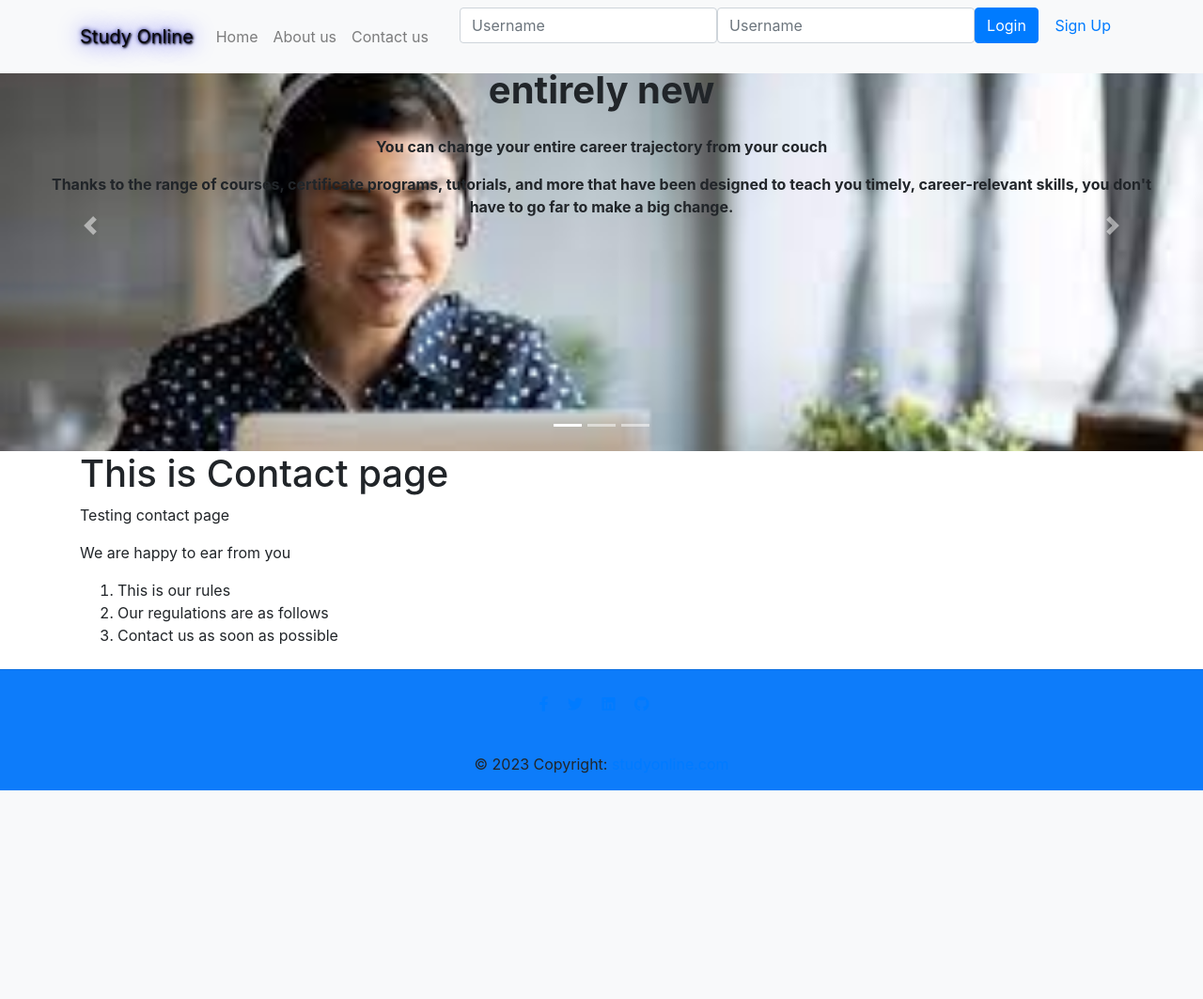
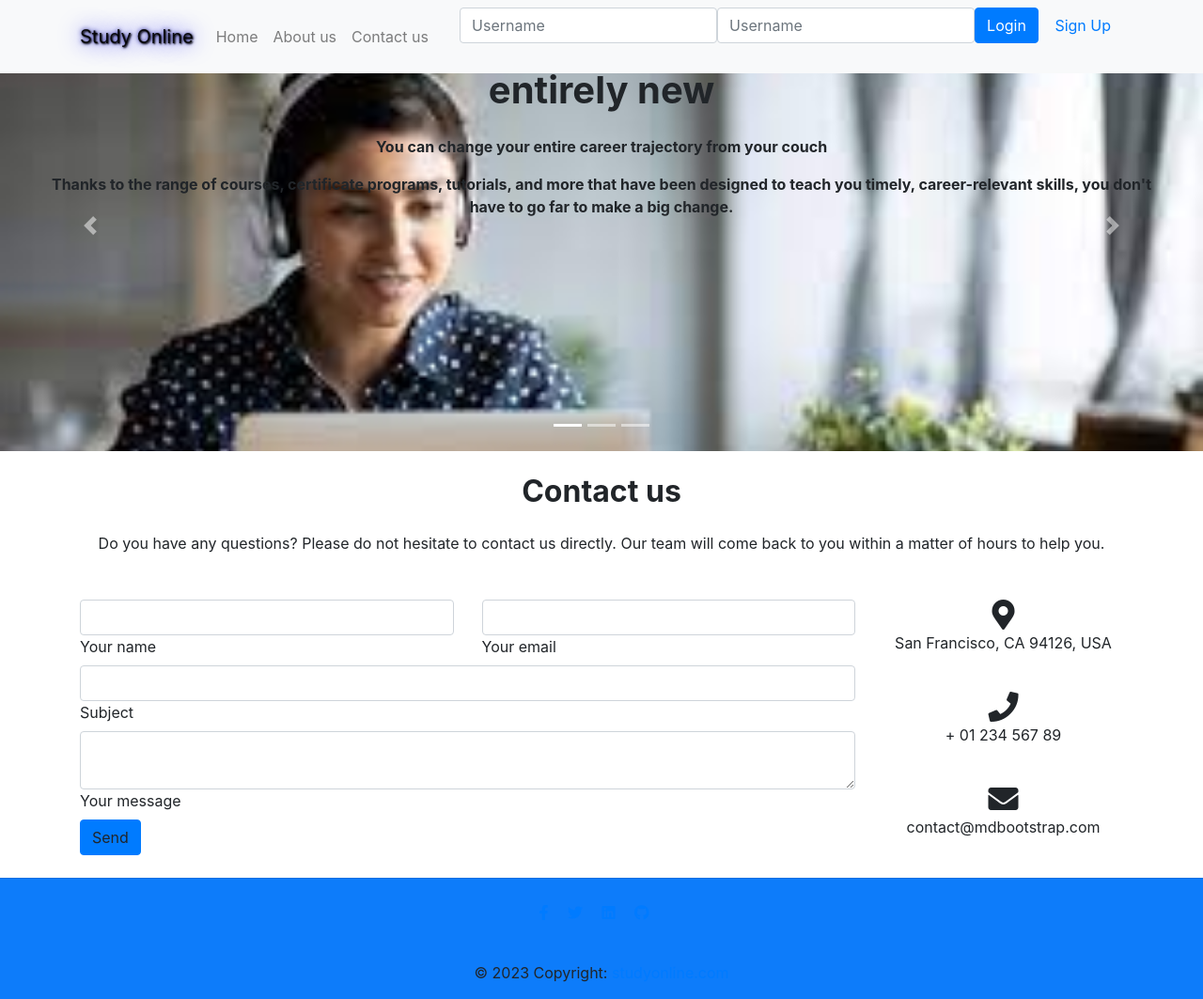
Before and after one commit to Tolujoh-n/studyonline, a Django app: page /contact/ in a window 1280 px wide. Shown: the whole page at 94% size. Before the commit the page ends 841 px from the top, so only its background shows below. Run offline with Django 3.2, Linux system fonts and the light colour scheme; some libraries are stand-ins or nearby versions.

Commit message:
contact page updated

```diff
--- a/studyonline/templates/contact.html
+++ b/studyonline/templates/contact.html
@@ -12,18 +12,104 @@
 <body>
 
     {% block contactcontent %}
-    <h1>This is Contact page</h1>
-    <p>Testing contact page</p>
+    <!--Section: Contact v.2-->
+<section class="mb-4">
 
-    <p>
-        We are happy to ear from you
+    <!--Section heading-->
+    <h2 class="h1-responsive font-weight-bold text-center my-4">Contact us</h2>
+    <!--Section description-->
+    <p class="text-center w-responsive mx-auto mb-5">Do you have any questions? Please do not hesitate to contact us directly. Our team will come back to you within
+        a matter of hours to help you.</p>
 
-    <ol>
-        <li>This is our rules</li>
-        <li>Our regulations are as follows</li>
-        <li>Contact us as soon as possible</li>
-    </ol>
-    </p>
+    <div class="row">
+
+        <!--Grid column-->
+        <div class="col-md-9 mb-md-0 mb-5">
+            <form id="contact-form" name="contact-form" action="mail.php" method="POST">
+
+                <!--Grid row-->
+                <div class="row">
+
+                    <!--Grid column-->
+                    <div class="col-md-6">
+                        <div class="md-form mb-0">
+                            <input type="text" id="name" name="name" class="form-control">
+                            <label for="name" class="">Your name</label>
+                        </div>
+                    </div>
+                    <!--Grid column-->
+
+                    <!--Grid column-->
+                    <div class="col-md-6">
+                        <div class="md-form mb-0">
+                            <input type="text" id="email" name="email" class="form-control">
+                            <label for="email" class="">Your email</label>
+                        </div>
+                    </div>
+                    <!--Grid column-->
+
+                </div>
+                <!--Grid row-->
+
+                <!--Grid row-->
+                <div class="row">
+                    <div class="col-md-12">
+                        <div class="md-form mb-0">
+                            <input type="text" id="subject" name="subject" class="form-control">
+                            <label for="subject" class="">Subject</label>
+                        </div>
+                    </div>
+                </div>
+                <!--Grid row-->
+
+                <!--Grid row-->
+                <div class="row">
+
+                    <!--Grid column-->
+                    <div class="col-md-12">
+
+                        <div class="md-form">
+                            <textarea type="text" id="message" name="message" rows="2" class="form-control md-textarea"></textarea>
+                            <label for="message">Your message</label>
+                        </div>
+
+                    </div>
+                </div>
+                <!--Grid row-->
+
+            </form>
+
+            <div class="text-center text-md-left">
+                <a class="btn btn-primary" onclick="document.getElementById('contact-form').submit();">Send</a>
+            </div>
+            <div class="status"></div>
+        </div>
+        <!--Grid column-->
+
+        <!--Grid column-->
+        <div class="col-md-3 text-center">
+            <ul class="list-unstyled mb-0">
+                <li><i class="fas fa-map-marker-alt fa-2x"></i>
+                    <p>San Francisco, CA 94126, USA</p>
+                </li>
+
+                <li><i class="fas fa-phone mt-4 fa-2x"></i>
+                    <p>+ 01 234 567 89</p>
+                </li>
+
+                <li><i class="fas fa-envelope mt-4 fa-2x"></i>
+                    <p>contact@mdbootstrap.com</p>
+                </li>
+            </ul>
+        </div>
+        <!--Grid column-->
+
+    </div>
+
+</section>
+<!--Section: Contact v.2-->
+
+
 
     {% endblock %}
 
```
Also changed, not shown: studyonline/templates/about.html (+3 -6 lines).
